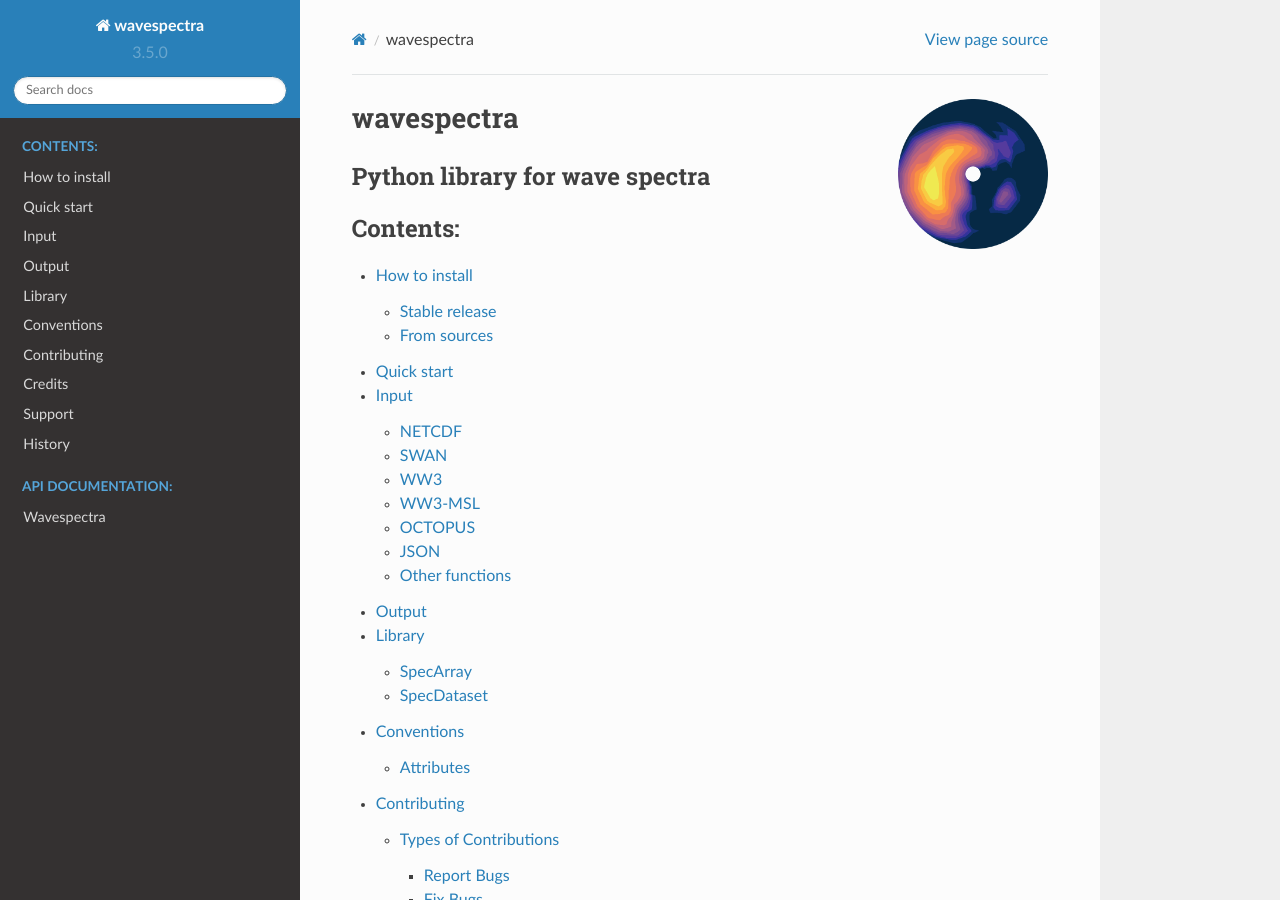
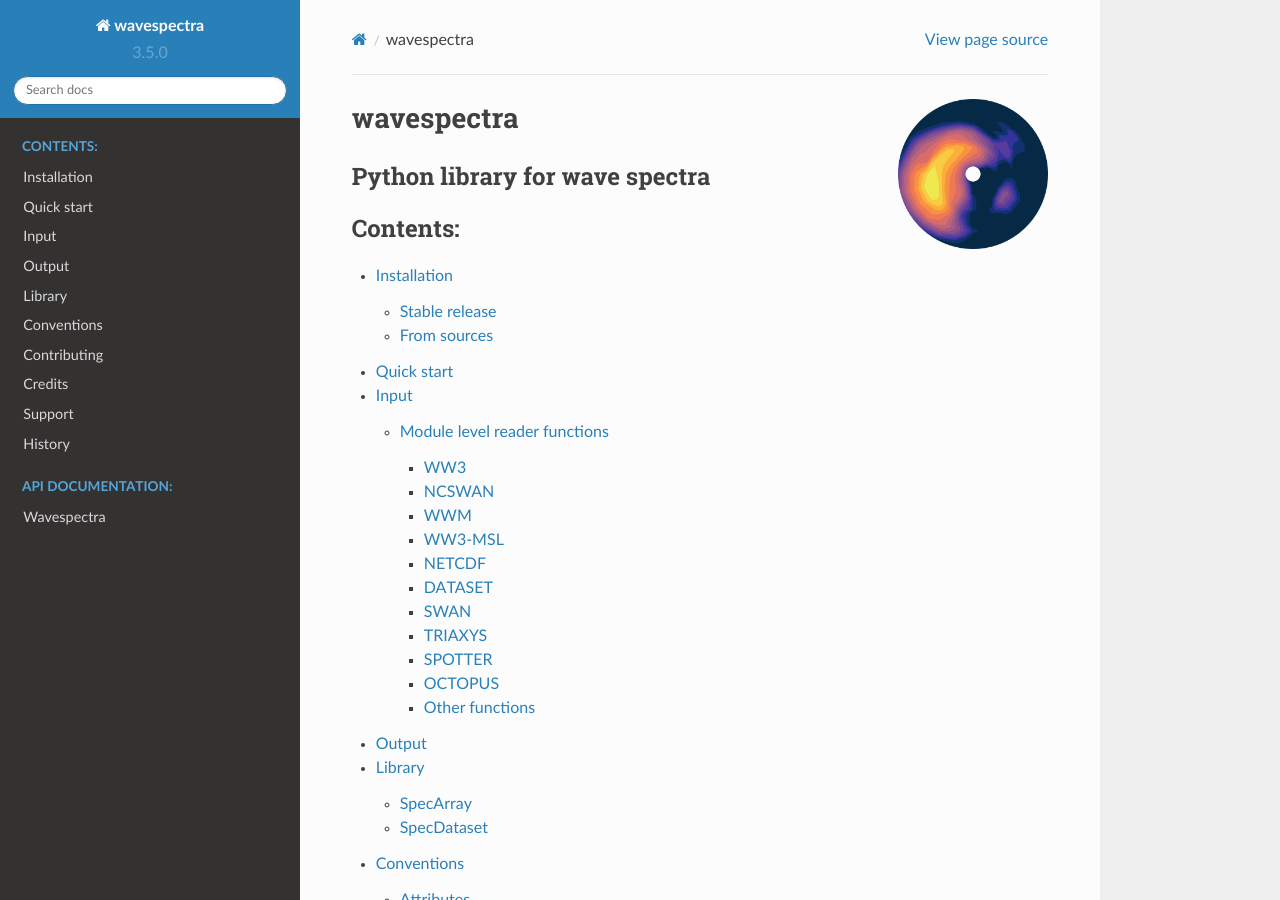
Before and after one commit to wavespectra/wavespectra, a Sphinx documentation site: the page built from docs/index.rst, in a window 1280 px wide and 900 px high. Built offline with Sphinx 7.4.7 and the Read the Docs theme 2.0.0, drawn with Linux system fonts in a browser that asks for light colours.

Commit message:
More doc changes

```diff
--- a/docs/index.rst
+++ b/docs/index.rst
@@ -12,7 +12,7 @@ Python library for wave spectra
     :maxdepth: 3
     :caption: Contents:
 
-    How to install <install>
+    install
     Quick start <quickstart>
     input
     output
--- a/docs/input.rst
+++ b/docs/input.rst
@@ -39,13 +39,46 @@ their full module path, for instance:
 
     dset = read_hotswan('my_swan_hotfiles')
 
-The following input functions are currently available from the main module
-level:
+
+Module level reader functions
+-----------------------------
+
+The following input functions are currently available from main module level (e.g., `from wavespectra import read_ww3`):
+
+WW3
+~~~
+
+.. autofunction:: wavespectra.read_ww3
+   :noindex:
+
+NCSWAN
+~~~~~~
+
+.. autofunction:: wavespectra.read_ncswan
+   :noindex:
+
+WWM
+~~~~~~
+
+.. autofunction:: wavespectra.read_wwm
+   :noindex:
+
+WW3-MSL
+~~~~~~~
+
+.. autofunction:: wavespectra.read_ww3_msl
+   :noindex:
 
 NETCDF
 ~~~~~~
 
 .. autofunction:: wavespectra.read_netcdf
+   :noindex:
+
+DATASET
+~~~~~~~
+
+.. autofunction:: wavespectra.read_dataset
    :noindex:
 
 SWAN
@@ -54,28 +87,22 @@ SWAN
 .. autofunction:: wavespectra.read_swan
    :noindex:
 
-WW3
-~~~
+TRIAXYS
+~~~~~~~
 
-.. autofunction:: wavespectra.read_ww3
+.. autofunction:: wavespectra.read_triaxys
    :noindex:
 
-WW3-MSL
+SPOTTER
 ~~~~~~~
 
-.. autofunction:: wavespectra.read_ww3_msl
+.. autofunction:: wavespectra.read_spotter
    :noindex:
 
 OCTOPUS
 ~~~~~~~
 
 .. autofunction:: wavespectra.read_octopus
-   :noindex:
-
-JSON
-~~~~
-
-.. autofunction:: wavespectra.read_json
    :noindex:
 
 Other functions
```
